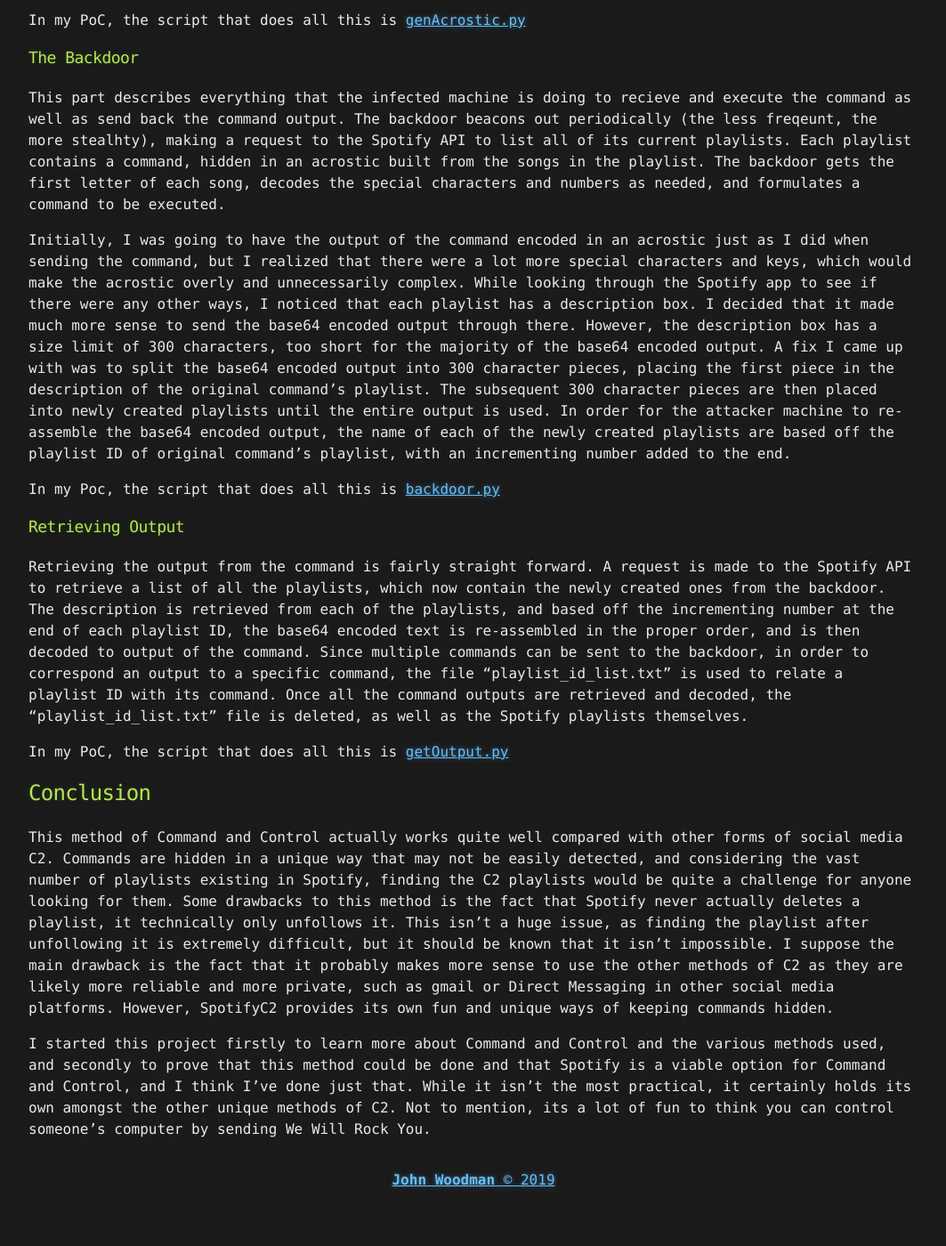
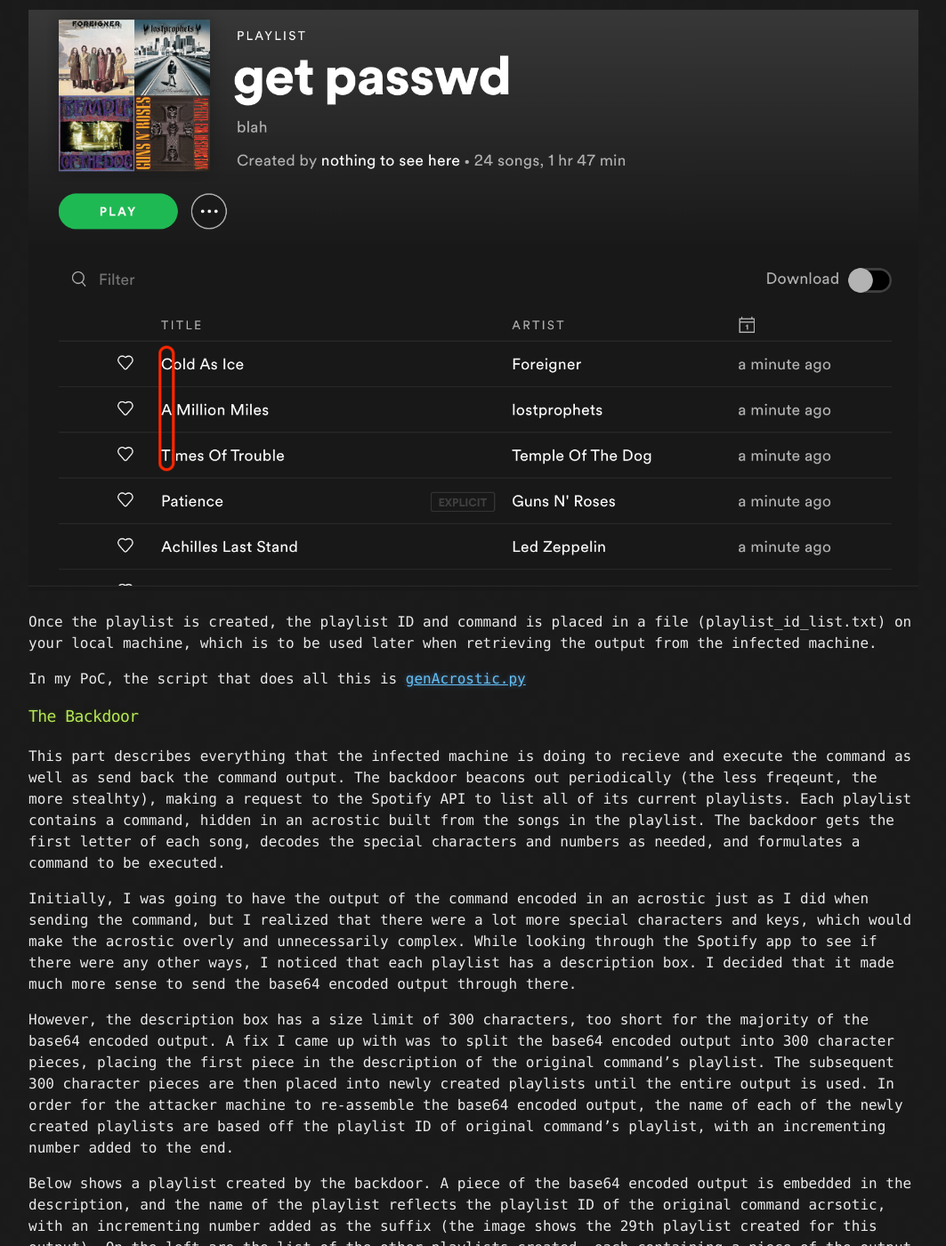
Before and after one commit to JohnWoodman/blog, a Jekyll site: the page built from _posts/2019-12-22-SpotifyC2.md, in a window 1280 px wide and 1400 px high, scrolled down 1374 px. Shown: the whole window at 89% size, without its empty margins (108-1171 px from the left). Built offline with Jekyll 4.4.1, drawn with Linux system fonts in a browser that asks for light colours; before the commit the page ends 2725 px from its top, so only the background shows below that; some of the changed text lies outside the part shown.

Commit message:
added images to spotifyc2

```diff
--- a/_posts/2019-12-22-SpotifyC2.md
+++ b/_posts/2019-12-22-SpotifyC2.md
@@ -28,6 +28,10 @@
 
 The acrostic generated is also randomized, so repeating characters will not have repeating songs. Once the acrostic is generated, a playlist is created with a name of your choice. For my PoC, the name of the playlist does not matter, but it could be used to organize commands, or even correspond to times at which the command should be run on the infected machine (might add that feature later). The playlist will contain all the songs from the acrostic. However, an issue I ran into was certain genres of the song database wouldn't generate the exact acrostic correctly, occasionally adding or replacing characters that shouldn't be there. I didn't test this on all genres (jazz and country were the ones I noticed the issue with), but the rock genre never gave me any issues, so I'd reccommend that until I figure out what the issue is.
 
+Below shows a playlist created from the command "cat /etc/passwd". You can see the beginning of the command hidden in the acrostic:
+
+![](/assets/2019-12-22-SpotifyC2/1.png)
+
 Once the playlist is created, the playlist ID and command is placed in a file (playlist_id_list.txt) on your local machine, which is to be used later when retrieving the output from the infected machine.
 
 In my PoC, the script that does all this is [genAcrostic.py](https://github.com/JohnWoodman/SpotifyC2/blob/master/genAcrostic.py)
@@ -36,13 +40,23 @@
 
 This part describes everything that the infected machine is doing to recieve and execute the command as well as send back the command output. The backdoor beacons out periodically (the less freqeunt, the more stealhty), making a request to the Spotify API to list all of its current playlists. Each playlist contains a command, hidden in an acrostic built from the songs in the playlist. The backdoor gets the first letter of each song, decodes the special characters and numbers as needed, and formulates a command to be executed.
 
-Initially, I was going to have the output of the command encoded in an acrostic just as I did when sending the command, but I realized that there were a lot more special characters and keys, which would make the acrostic overly and unnecessarily complex. While looking through the Spotify app to see if there were any other ways, I noticed that each playlist has a description box. I decided that it made much more sense to send the base64 encoded output through there. However, the description box has a size limit of 300 characters, too short for the majority of the base64 encoded output. A fix I came up with was to split the base64 encoded output into 300 character pieces, placing the first piece in the description of the original command's playlist. The subsequent 300 character pieces are then placed into newly created playlists until the entire output is used. In order for the attacker machine to re-assemble the base64 encoded output, the name of each of the newly created playlists are based off the playlist ID of original command's playlist, with an incrementing number added to the end.
+Initially, I was going to have the output of the command encoded in an acrostic just as I did when sending the command, but I realized that there were a lot more special characters and keys, which would make the acrostic overly and unnecessarily complex. While looking through the Spotify app to see if there were any other ways, I noticed that each playlist has a description box. I decided that it made much more sense to send the base64 encoded output through there.
+
+However, the description box has a size limit of 300 characters, too short for the majority of the base64 encoded output. A fix I came up with was to split the base64 encoded output into 300 character pieces, placing the first piece in the description of the original command's playlist. The subsequent 300 character pieces are then placed into newly created playlists until the entire output is used. In order for the attacker machine to re-assemble the base64 encoded output, the name of each of the newly created playlists are based off the playlist ID of original command's playlist, with an incrementing number added to the end.
+
+Below shows a playlist created by the backdoor. A piece of the base64 encoded output is embedded in the description, and the name of the playlist reflects the playlist ID of the original command acrsotic, with an incrementing number added as the suffix (the image shows the 29th playlist created for this output). On the left are the list of the other playlists created, each containing a piece of the output to be re-assembled and decoded:
+
+![](/assets/2019-12-22-SpotifyC2/2.png)
 
 In my Poc, the script that does all this is [backdoor.py](https://github.com/JohnWoodman/SpotifyC2/blob/master/backdoor.py)
 
 ### [](#header-5)Retrieving Output
 
 Retrieving the output from the command is fairly straight forward. A request is made to the Spotify API to retrieve a list of all the playlists, which now contain the newly created ones from the backdoor. The description is retrieved from each of the playlists, and based off the incrementing number at the end of each playlist ID, the base64 encoded text is re-assembled in the proper order, and is then decoded to output of the command. Since multiple commands can be sent to the backdoor, in order to correspond an output to a specific command, the file "playlist_id_list.txt" is used to relate a playlist ID with its command. Once all the command outputs are retrieved and decoded, the "playlist_id_list.txt" file is deleted, as well as the Spotify playlists themselves.
+
+As shown below, once this process is complete, the playlists associated with the command and its output is deleted:
+
+![](/assets/2019-12-22-SpotifyC2/3.png)
 
 In my PoC, the script that does all this is [getOutput.py](https://github.com/JohnWoodman/SpotifyC2/blob/master/getOutput.py)
 
```
Also changed, not shown: assets/2019-12-22-SpotifyC2/1.png (added), assets/2019-12-22-SpotifyC2/2.png (added), assets/2019-12-22-SpotifyC2/3.png (added).
